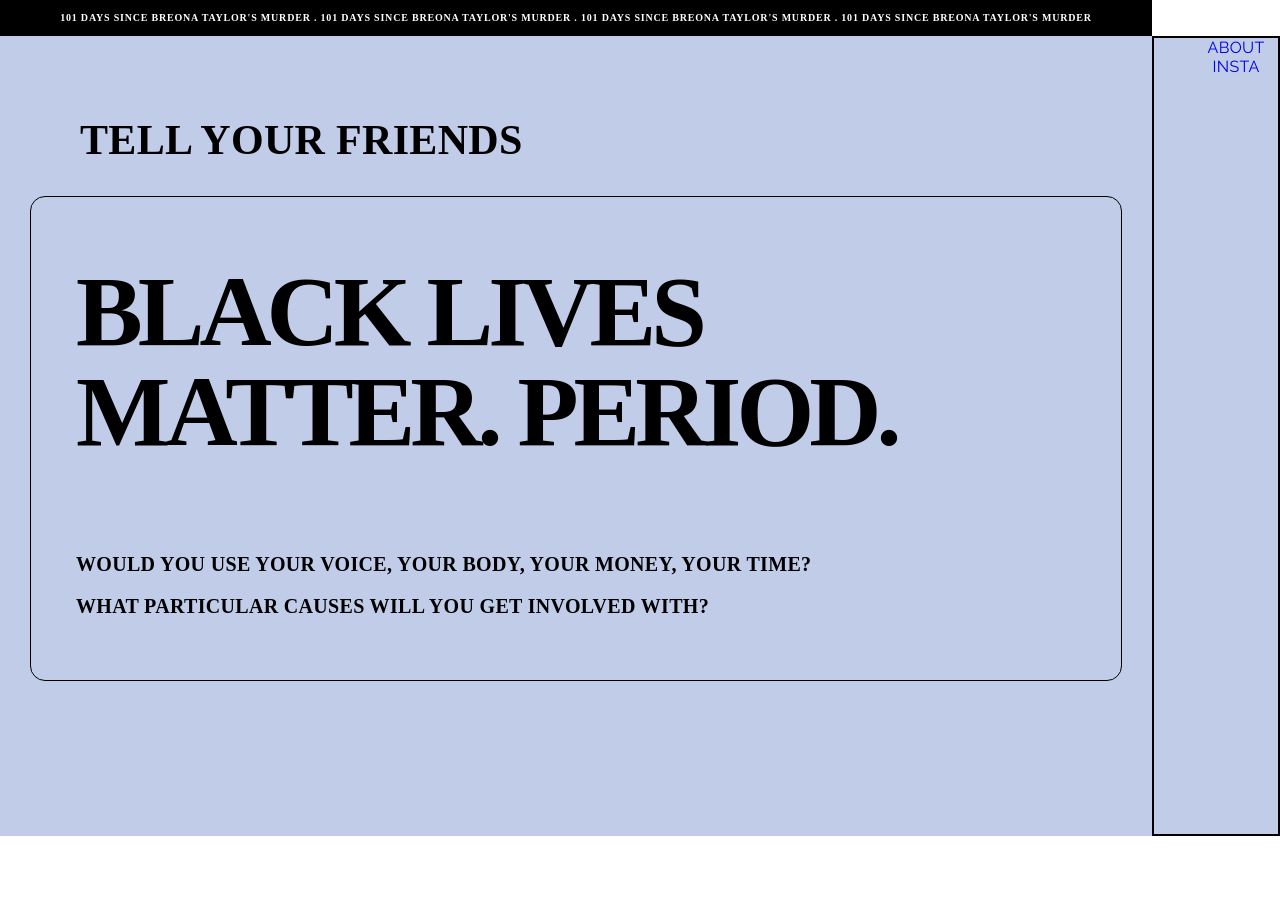
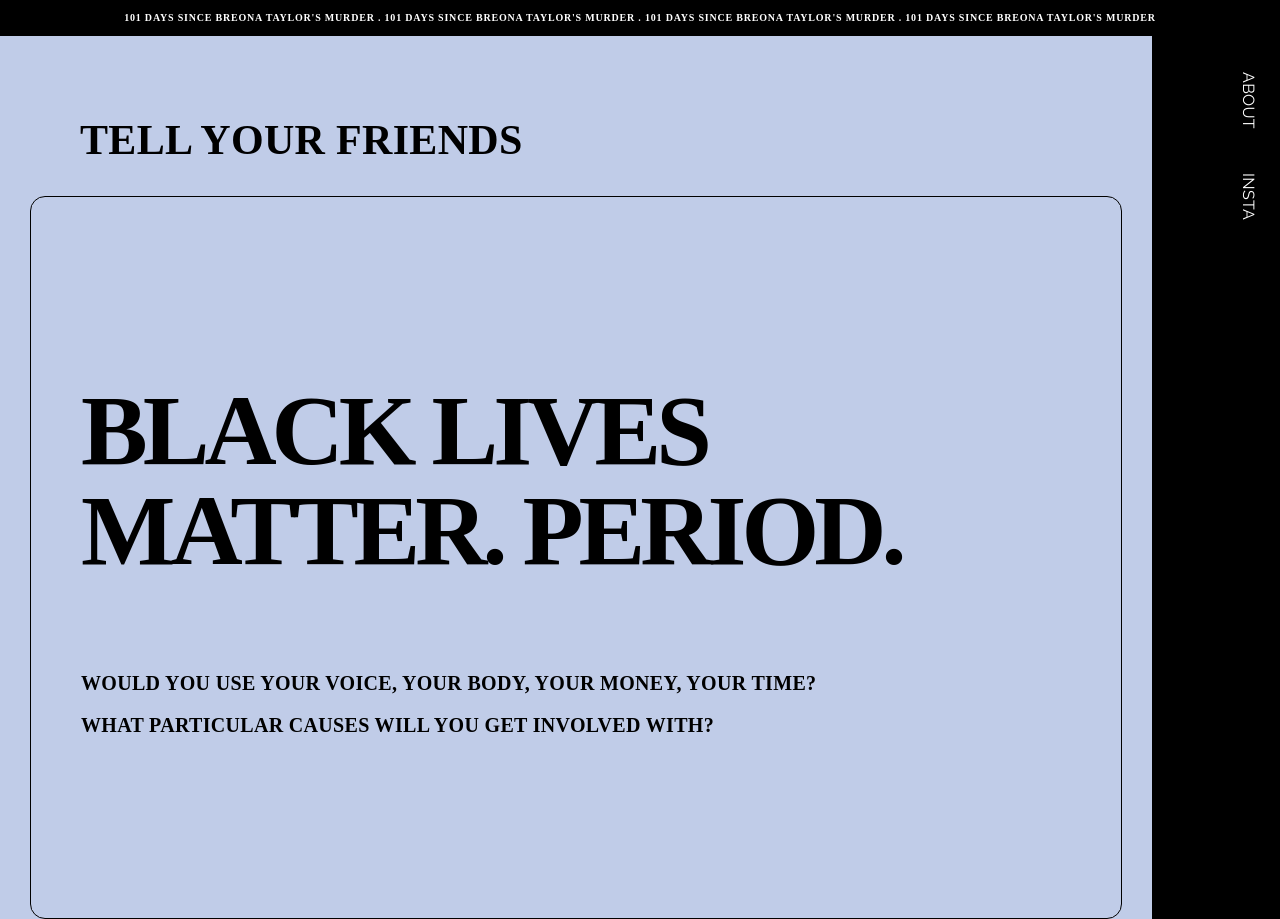
Before and after one commit to evagabriela/tellyourfriendsto, a plain HTML site: page preview.html in a window 1280 px wide. Shown: the top 919 px of the page. Before the commit the page ends 836 px from the top, so only its background shows below. Drawn offline with Linux system fonts and the light colour scheme.

Commit message:
set up the vertical navbar temporarily with black background

```diff
--- a/css/styles.css
+++ b/css/styles.css
@@ -96,7 +96,7 @@ section {
 	/*padding: 10px 30px;*/
 	background-color: #000;
 	/*position: fixed;*/
-    width: 90%;
+    /*width: 90%;*/
     color: #fff;
     border: 2px solid black;
 }
@@ -116,11 +116,30 @@ section {
 	width: 10%;
 	/*border-style: solid;*/
 	margin-left: auto;
-	background-color: #c0cce8;
+	background-color: #000;
     border: 2px solid black;
 /*	writing-mode: vertical-rl;
 text-orientation: mixed;*/
 	/*height: 100vh;*/
+	writing-mode: vertical-rl;
+    text-orientation: mixed;
+    text-align: left;
+}
+
+
+.vertical-navbar a {
+	color: #fff;
+}
+
+.vertical-navbar li {
+	display: inline-block;
+	padding: 20px;
+}
+
+.navbar-bottom {
+	position: absolute;
+    bottom: 70%;
+    margin-left: 90%;
 }
 
 #action-card-center {
@@ -163,7 +182,7 @@ text-orientation: mixed;*/
 	border: 1px solid #000000;
     box-sizing: border-box;
     border-radius: 15px;
-	padding: 45px;
+	padding: 15% 50px;
 }
 
 .action-content a {
--- a/preview.html
+++ b/preview.html
@@ -17,6 +17,7 @@
      <div class="top-banner">
         <h2>101 Days since Breona Taylor's Murder . 101 Days since Breona Taylor's Murder . 101 Days since Breona Taylor's Murder . 101 Days since Breona Taylor's Murder </h2>
       </div>
+
     <section class="action-wrapper">
 
    <!--    <div class="vertical-navbar">
@@ -57,11 +58,13 @@
         </div>
       </div>
 
-            <div class="vertical-navbar">
-        <ul>
-          <li><a href="#about">About</a></li>
-          <li><a href="#gallery">Insta</a></li>
-        </ul>
+      <div class="vertical-navbar">
+        <div class="navbar-bottom">
+          <ul>
+            <li><a href="#about">About</a></li>
+            <li><a href="#gallery">Insta</a></li>
+          </ul>
+        </div>
       </div>
 
     </section>
```
